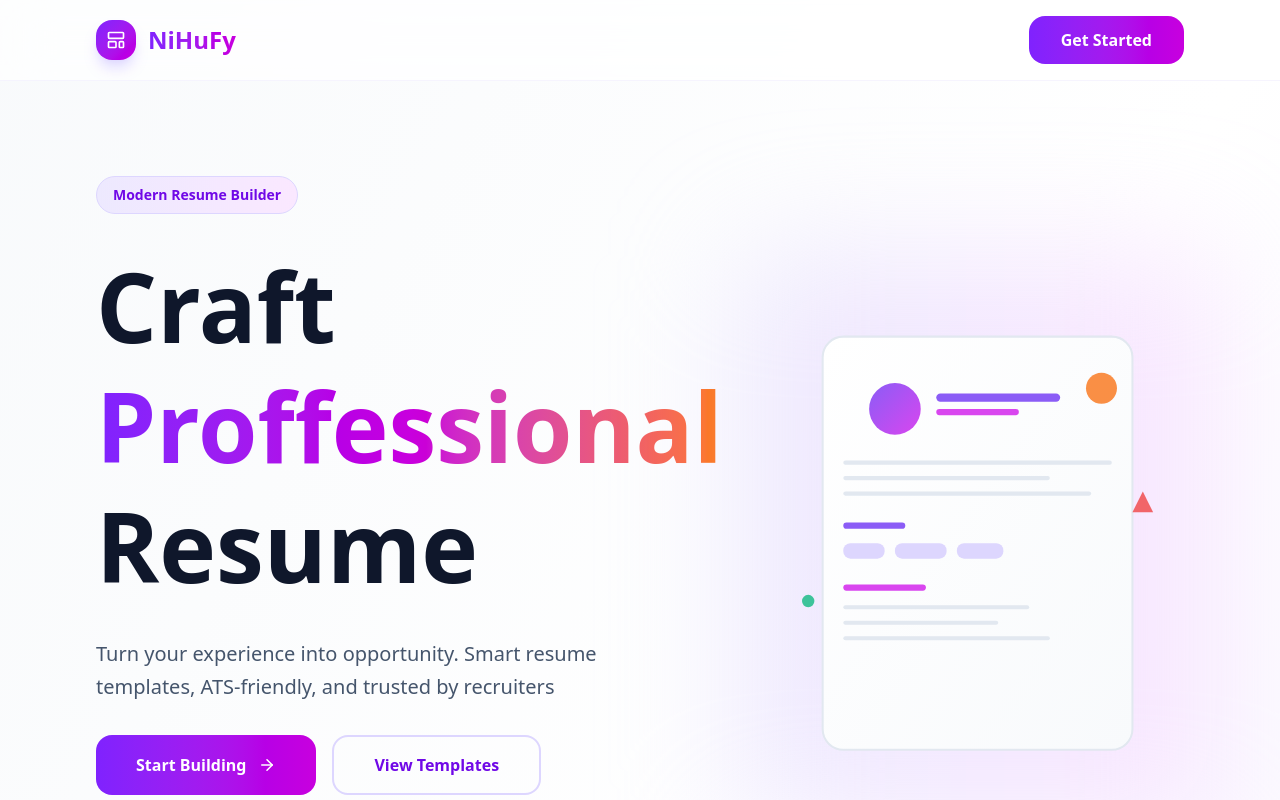
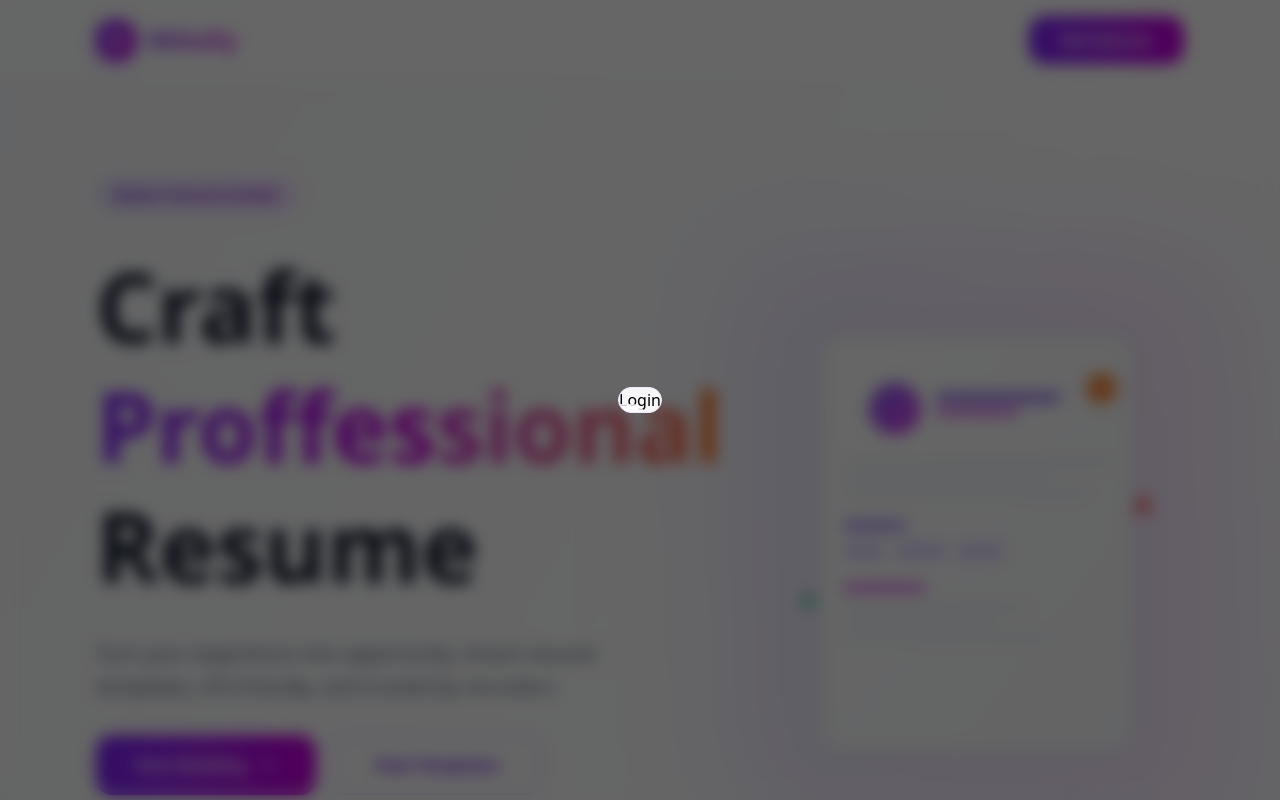
Before and after one commit to sarkarniloy102/NiHuFy-Resume-Builder-Client-Side, a React (Vite) app: page / in a window 1280 px wide. Both pictures are taken after a click on the button "Get Started". Shown: the top 800 px of the page. Built offline with nearby package versions, Linux system fonts and the light colour scheme.

Commit message:
setup modal for login & sign up

```diff
--- /dev/null
+++ b/src/components/Login.jsx
@@ -0,0 +1,10 @@
+
+const Login = () => {
+    return (
+        <div>
+            Login
+        </div>
+    );
+};
+
+export default Login;
--- /dev/null
+++ b/src/components/Modal.jsx
@@ -0,0 +1,23 @@
+import { X } from "lucide-react";
+import { modalStyles } from "../assets/dummystyle";
+
+const Modal = ({ children, isOpen, onClose, title, hideHeader }) => {
+    if (!isOpen) return null;
+    return (
+        <div className={modalStyles.overlay}>
+            <div className={modalStyles.container}>
+                {!hideHeader && (
+                    <div className={modalStyles.header}>
+                        <h3 className={modalStyles.title}>{title}</h3>
+                    </div>
+                )}
+                <button type="button" className={modalStyles.closeButton} onClick={onClose}>
+                    <X size={20} />
+                </button>
+                <div className={modalStyles.body}>{children}</div>
+            </div>
+        </div>
+    );
+};
+
+export default Modal;
--- /dev/null
+++ b/src/components/SignUp.jsx
@@ -0,0 +1,9 @@
+const SignUp = () => {
+    return (
+        <div>
+
+        </div>
+    );
+};
+
+export default SignUp;
--- a/src/pages/LandingPage.jsx
+++ b/src/pages/LandingPage.jsx
@@ -4,12 +4,15 @@ import { ArrowRight, Download, LayoutTemplate, Menu, X, Zap } from 'lucide-react
 import { UserContext } from "../context/userContext";
 import { useNavigate } from "react-router-dom";
 import { ProfileInfoCard } from "../components/Cards";
+import Modal from "../components/Modal";
+import Login from "../components/Login";
+import SignUp from "../components/SignUp";
 
 const LandingPage = () => {
 
     const [mobileMenuOpen, setMobileMenuOpen] = useState(false);
     const [openAuthModel, setOpenAuthModel] = useState(false);
-    const [currentPage, setCurrentPage] = useState('login');
+    const [currentPage, setCurrentPage] = useState("login");
 
     // handle cta
     const handleCTA = () => {
@@ -306,12 +309,24 @@ const LandingPage = () => {
                 <div className={landingPageStyles.footerContainer}>
                     <p className={landingPageStyles.footerText}>
                         Crafted with <span className={landingPageStyles.footerHeart}>❤️</span> by{' '}
-                         <a href="https://sarkarniloy.netlify.app/" target="_blank" className={landingPageStyles.footerLink}>Sarkar Niloy</a>
+                        <a href="https://sarkarniloy.netlify.app/" target="_blank" className={landingPageStyles.footerLink}>Sarkar Niloy</a>
                     </p>
 
                 </div>
 
             </footer>
+
+            {/* Modal for login & sign in */}
+            <Modal isOpen={openAuthModel}
+                onClose={() => {
+                    setOpenAuthModel(false)
+                    setCurrentPage("login")
+                }} hideHeader>
+                <div>
+                    {currentPage === "login" && <Login setCurrentPage={setCurrentPage} />}
+                    {currentPage === "signup" && <SignUp setCurrentPage={setCurrentPage} />}
+                </div>
+            </Modal>
         </div>
     );
 };
```
